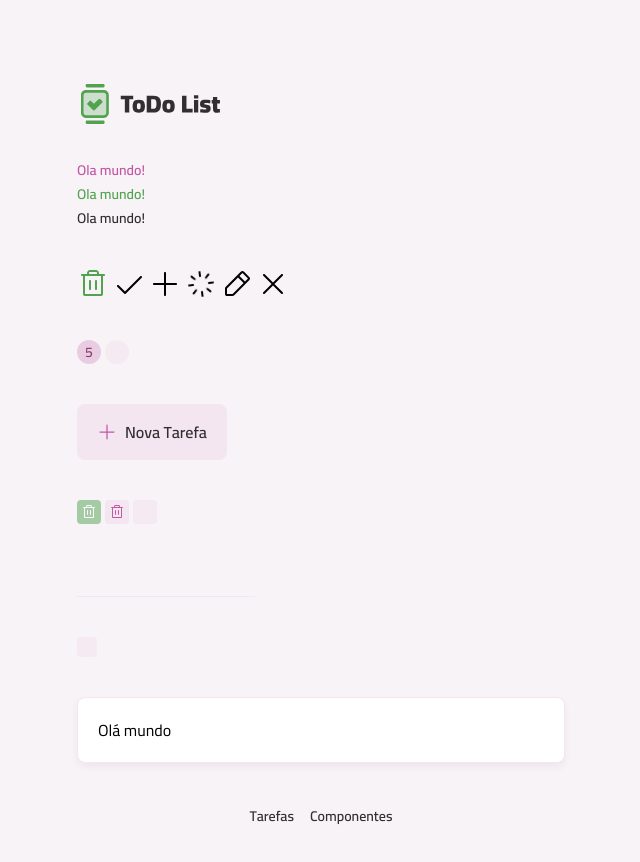
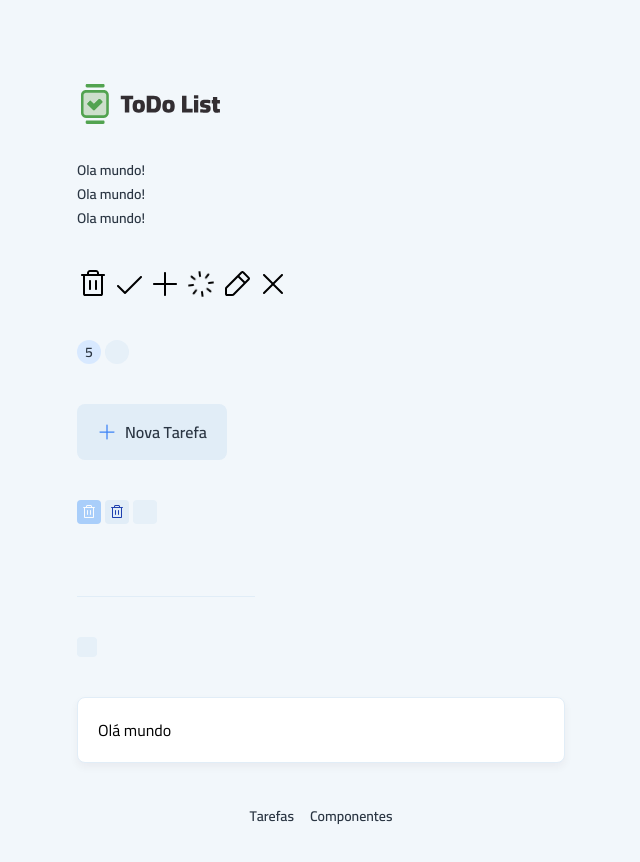
Before and after one commit to laurindolucas/React-trilha-porto-digital-rocketseat, a React (Vite) app in the folder todo/: page /componentes in a window 1280 px wide. Shown: the top 862 px of the page, without its empty margins (319-959 px from the left). Built offline with nearby package versions, Linux system fonts and the light colour scheme.

Commit message:
style: alterando a paleta de cores para tons de azul

```diff
--- a/todo/src/components/badge.tsx
+++ b/todo/src/components/badge.tsx
@@ -7,8 +7,8 @@ export const badgeVariants = cva("inline-flex items-center justify-center rounde
     variants: {
         variant: {
               none: "",
-            primary: "bg-green-light",
-            secondary: "bg-pink-light"
+            primary: "bg-sky-light",
+            secondary: "bg-blue-light"
         },
         size: {
             sm: "py-0.5 px-2"
@@ -24,8 +24,8 @@ export const badgeTextVariants = cva("", {
     variants: {
         variant: {
             none: "",
-            primary: "text-green-dark",
-            secondary: "text-pink-dark"
+            primary: "text-sky-dark",
+            secondary: "text-blue-dark"
 
         }
     },
--- a/todo/src/components/button-icon.tsx
+++ b/todo/src/components/button-icon.tsx
@@ -9,7 +9,7 @@ export const buttonIconVariants = cva(
     variants: {
       variant: {
         none: "",
-        primary: "bg-green-base hover:bg-green-dark",
+        primary: "bg-sky-base hover:bg-sky-dark",
         secondary: "bg-gray-200 hover:bg-pink-base",
         tertiary: "bg-transparent hover:bg-gray-200",
       },
@@ -40,7 +40,7 @@ export const buttonIconIconVariants = cva("transition", {
     variant: {
       none: "",
       primary: "fill-white",
-      secondary: "fill-pink-base group-hover:fill-white",
+      secondary: "fill-blue-dark group-hover:fill-white",
       tertiary: "fill-gray-300 group-hover:fill-gray-400",
     },
     size: {
--- a/todo/src/components/button.tsx
+++ b/todo/src/components/button.tsx
@@ -6,7 +6,7 @@ import { cva, type VariantProps } from "class-variance-authority";
 export const buttonVariants = cva(`flex items-center justify-center cursor-pointer transition rounded-lg gap-2`, {
     variants: {
         variant: {
-            primary: " bg-gray-200 hover:bg-pink-light"
+            primary: " bg-gray-200 hover:bg-blue-light"
         },
         size: {
             md: "h-14 py-4 px-5"
@@ -25,7 +25,7 @@ export const buttonVariants = cva(`flex items-center justify-center cursor-point
 export const buttonIconVariants = cva("transition", {
     variants: {
         variant: {
-            primary: "fill-pink-base"
+            primary: "fill-blue-base"
         }, size: {
             md: "w-5 h-5"
         }
--- a/todo/src/components/input-checkbox.tsx
+++ b/todo/src/components/input-checkbox.tsx
@@ -7,7 +7,7 @@ export const inputCheckboxWrapperVariants = cva(` inline-flex items-center justi
 
 export const inputCheckboxVariants = cva(`
     appearance-none peer flex items-center justify-center cursor-pointer
-  transition overflow-hidden border-green-base
+  transition overflow-hidden border-sky-base
 
     `,
   {
@@ -15,9 +15,9 @@ export const inputCheckboxVariants = cva(`
       variant: {
         none: " ",
         default: ` border-2 border-solid
-             hover:border-green-dark hover:bg-green-dark/20
-             checked:border-green-base checked:bg-green-base
-             group-hover:checked:border-green-dark group-hover:checked:bg-green-dark
+             hover:border-sky-dark hover:bg-sky-dark/20
+             checked:border-sky-base checked:bg-sky-base
+             group-hover:checked:border-sky-dark group-hover:checked:bg-sky-dark
            `
       },
       size: {
@@ -39,7 +39,7 @@ export const inputCheckboxVariants = cva(`
 export const inputCheckboxIconVariants = cva(
   `
     absolute top-1/2 left-1 -translate-y-1/2
-    hidden peer-checked:block fill-white
+    hidden peer-checked:block fill-black
   `,
   {
     variants: {
--- a/todo/src/components/input-text.tsx
+++ b/todo/src/components/input-text.tsx
@@ -3,7 +3,7 @@ import { textVariants } from "./text";
 
 export const inputTextVariants = cva(
   `
-    border-b border-solid border-gray-200 focus:border-pink-base
+    border-b border-solid border-gray-200 focus:border-blue-base
     bg-transparent outline-none
   `,
   {
--- a/todo/src/index.css
+++ b/todo/src/index.css
@@ -3,18 +3,18 @@
 @theme {
   --color-*: initial;
   --color-white: #ffffff;
-  --color-gray-100: #f7f3f6;
-  --color-gray-200: #f4e6f0;
-  --color-gray-300: #7a6e76;
-  --color-gray-400: #332e32;
+  --color-gray-100: #f2f7fb;
+  --color-gray-200: #e1edf7;
+  --color-gray-300: #8a97a7;
+  --color-gray-400: #2b3643;
 
-  --color-green-light: #cddfcc;
-  --color-green-base: #52a350;
-  --color-green-dark: #2f5c2d;
+ --color-blue-light: #d8e9ff;
+  --color-blue-base: #3b82f6;
+  --color-blue-dark: #1e40af;
 
-  --color-pink-light: #e9cce1;
-  --color-pink-base: #c257a4;
-  --color-pink-dark: #884074;
+  --color-sky-light: #e5f0ff;
+  --color-sky-base: #60a5fa;
+  --color-sky-dark: #2563eb;
 
   --font-sans: "Cairo", sans-serif;
 
```
